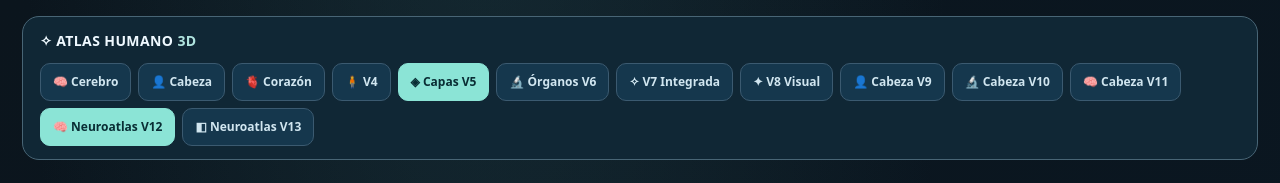
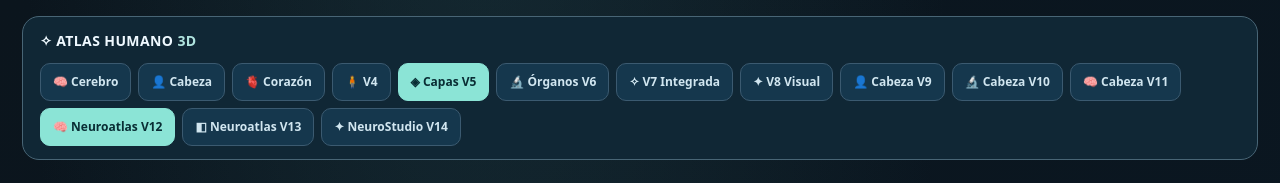
Before and after one commit to camerakike-oss/atlas-humano-3d, a plain HTML site: page neuroatlas.html in a window 1280 px wide. Shown: the top 183 px of the page. Drawn offline with nearby package versions, Linux system fonts and the light colour scheme; no server answers.

Commit message:
Agregar acceso a NeuroStudio V14 desde el atlas

```diff
--- a/neuroatlas.html
+++ b/neuroatlas.html
@@ -194,7 +194,7 @@ body{background:radial-gradient(ellipse at 38% -15%,#254b5366,transparent 42%),l
 </head>
 <body>
 <div class="shell">
-<nav class="top" aria-label="Módulos del Atlas"><div class="brand">✧ ATLAS HUMANO <span>3D</span></div><div class="toplinks"><a href="index.html#cerebro">🧠 Cerebro</a><a href="index.html#cabeza">👤 Cabeza</a><a href="index.html#corazon">🫀 Corazón</a><a href="cuerpo.html">🧍 V4</a><a class="active" href="capas.html" aria-current="page">◈ Capas V5</a><a href="organos.html">🔬 Órganos V6</a><a href="atlas-integrado.html">✧ V7 Integrada</a><a href="atlas-visual.html">✦ V8 Visual</a><a href="cabeza-avanzada.html">👤 Cabeza V9</a><a href="cabeza-laboratorio.html">🔬 Cabeza V10</a><a href="cabeza-explorador.html">🧠 Cabeza V11</a><a class="active" href="neuroatlas.html" aria-current="page">🧠 Neuroatlas V12</a><a href="neurocomparador.html">◧ Neuroatlas V13</a></div></nav>
+<nav class="top" aria-label="Módulos del Atlas"><div class="brand">✧ ATLAS HUMANO <span>3D</span></div><div class="toplinks"><a href="index.html#cerebro">🧠 Cerebro</a><a href="index.html#cabeza">👤 Cabeza</a><a href="index.html#corazon">🫀 Corazón</a><a href="cuerpo.html">🧍 V4</a><a class="active" href="capas.html" aria-current="page">◈ Capas V5</a><a href="organos.html">🔬 Órganos V6</a><a href="atlas-integrado.html">✧ V7 Integrada</a><a href="atlas-visual.html">✦ V8 Visual</a><a href="cabeza-avanzada.html">👤 Cabeza V9</a><a href="cabeza-laboratorio.html">🔬 Cabeza V10</a><a href="cabeza-explorador.html">🧠 Cabeza V11</a><a class="active" href="neuroatlas.html" aria-current="page">🧠 Neuroatlas V12</a><a href="neurocomparador.html">◧ Neuroatlas V13</a><a href="neurostudio.html">✦ NeuroStudio V14</a></div></nav>
 <header class="hero"><div><div class="eyebrow">Anatomía 3D · Neuroatlas interactivo V12</div><h1>Explorá el cerebro.<br><em>Región por región.</em></h1><p>Un explorador de regiones cerebrales, hemisferios, cerebelo, tronco encefálico y vías de los sentidos. Seleccioná una zona real del modelo 3D, descubrí sus funciones y recorré el sistema nervioso.</p></div><div class="stat"><b>V12</b><small>NEUROATLAS</small></div></header>
 <main class="layout">
 <section class="panel">
```
